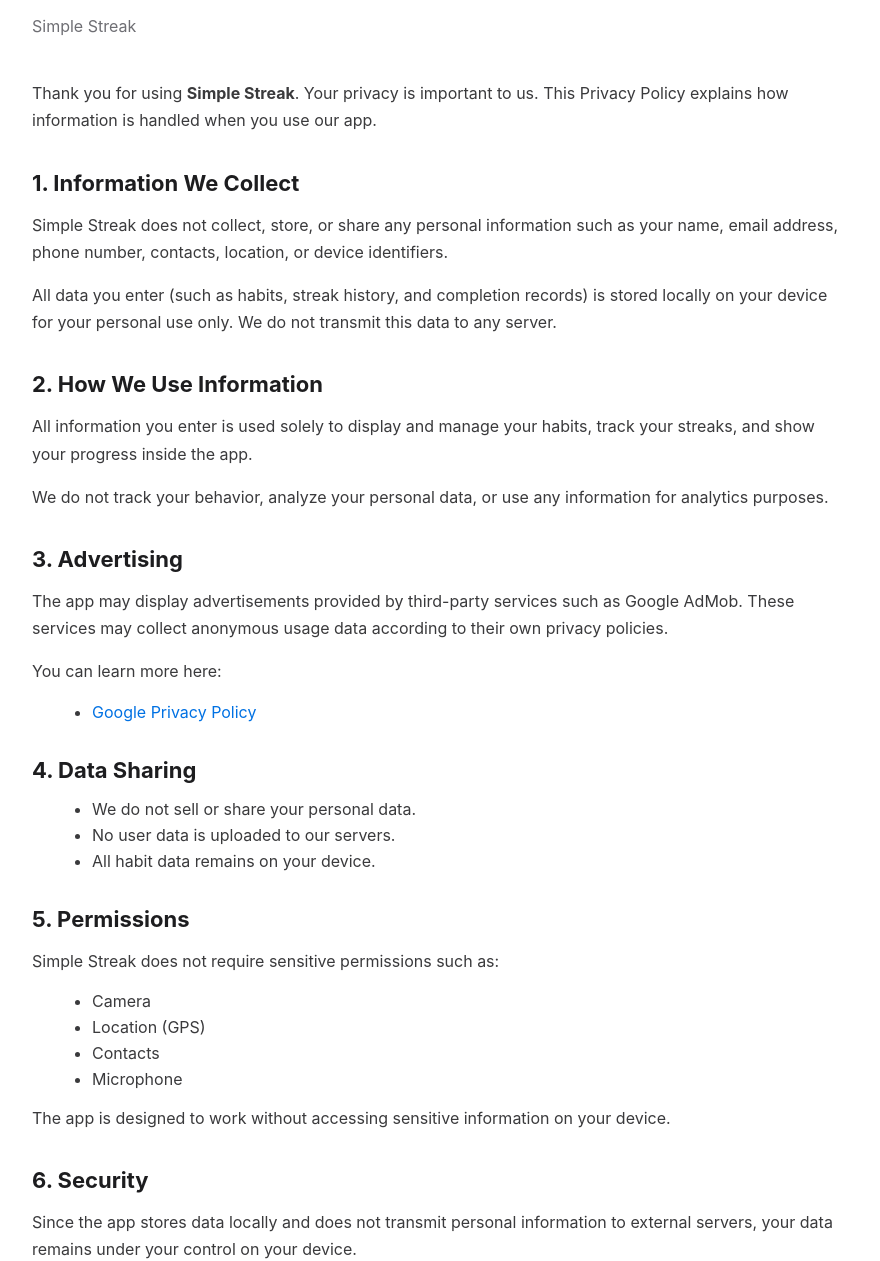
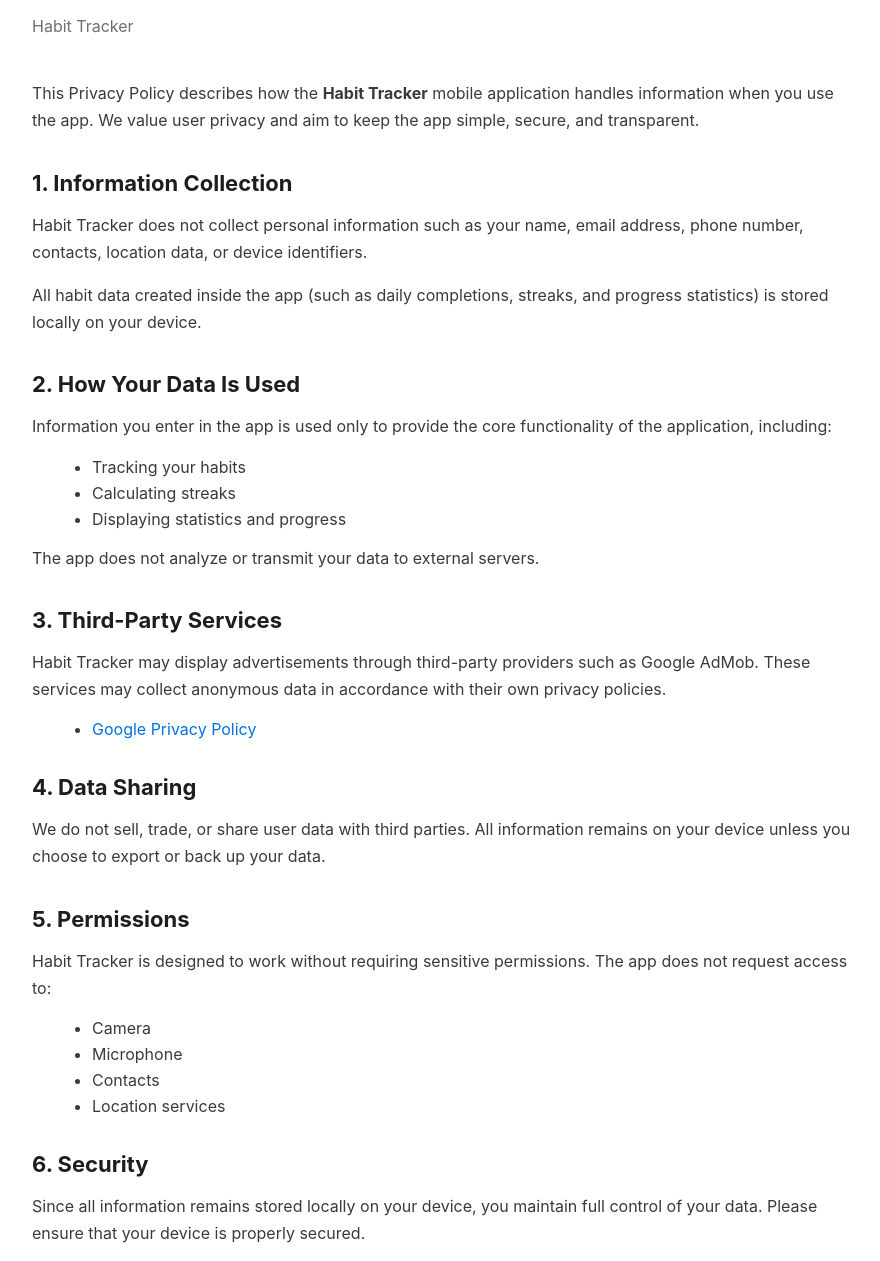
Before and after one commit to appbridgevietnam/appbridgevietnam.github.io, a plain HTML site: page policy/simple-streak-policy.html in a window 1280 px wide. Shown: the part 171-1432 px from the top of the page, without its empty margins (198-1078 px from the left). Drawn offline with Linux system fonts and the light colour scheme.

Commit message:
Update simple-streak-policy.html

```diff
--- a/policy/simple-streak-policy.html
+++ b/policy/simple-streak-policy.html
@@ -3,7 +3,7 @@
 <head>
 <meta charset="UTF-8">
 <meta name="viewport" content="width=device-width, initial-scale=1.0">
-<title>Privacy Policy – Simple Streak</title>
+<title>Privacy Policy – Habit Tracker</title>
 
 <style>
 
@@ -92,47 +92,48 @@
 <div class="container">
 
 <h1>Privacy Policy</h1>
-<p class="subtitle">Simple Streak</p>
+<p class="subtitle">Habit Tracker</p>
 
 <p>
-Thank you for using <strong>Simple Streak</strong>. Your privacy is important to us.
-This Privacy Policy explains how information is handled when you use our app.
+This Privacy Policy describes how the <strong>Habit Tracker</strong> mobile application handles information when you use the app.
+We value user privacy and aim to keep the app simple, secure, and transparent.
 </p>
 
-<h2>1. Information We Collect</h2>
+<h2>1. Information Collection</h2>
 
 <p>
-Simple Streak does not collect, store, or share any personal information such as your name,
-email address, phone number, contacts, location, or device identifiers.
+Habit Tracker does not collect personal information such as your name,
+email address, phone number, contacts, location data, or device identifiers.
 </p>
 
 <p>
-All data you enter (such as habits, streak history, and completion records)
-is stored locally on your device for your personal use only. We do not transmit
-this data to any server.
+All habit data created inside the app (such as daily completions, streaks,
+and progress statistics) is stored locally on your device.
 </p>
 
-<h2>2. How We Use Information</h2>
+<h2>2. How Your Data Is Used</h2>
 
 <p>
-All information you enter is used solely to display and manage your habits,
-track your streaks, and show your progress inside the app.
+Information you enter in the app is used only to provide the core
+functionality of the application, including:
 </p>
 
+<ul>
+<li>Tracking your habits</li>
+<li>Calculating streaks</li>
+<li>Displaying statistics and progress</li>
+</ul>
+
 <p>
-We do not track your behavior, analyze your personal data, or use any information
-for analytics purposes.
+The app does not analyze or transmit your data to external servers.
 </p>
 
-<h2>3. Advertising</h2>
+<h2>3. Third-Party Services</h2>
 
 <p>
-The app may display advertisements provided by third-party services such as Google AdMob.
-These services may collect anonymous usage data according to their own privacy policies.
-</p>
-
-<p>
-You can learn more here:
+Habit Tracker may display advertisements through third-party providers
+such as Google AdMob. These services may collect anonymous data in
+accordance with their own privacy policies.
 </p>
 
 <ul>
@@ -145,54 +146,51 @@
 
 <h2>4. Data Sharing</h2>
 
-<ul>
-<li>We do not sell or share your personal data.</li>
-<li>No user data is uploaded to our servers.</li>
-<li>All habit data remains on your device.</li>
-</ul>
+<p>
+We do not sell, trade, or share user data with third parties.
+All information remains on your device unless you choose to export or back up your data.
+</p>
 
 <h2>5. Permissions</h2>
 
 <p>
-Simple Streak does not require sensitive permissions such as:
+Habit Tracker is designed to work without requiring sensitive permissions.
+The app does not request access to:
 </p>
 
 <ul>
 <li>Camera</li>
-<li>Location (GPS)</li>
+<li>Microphone</li>
 <li>Contacts</li>
-<li>Microphone</li>
+<li>Location services</li>
 </ul>
-
-<p>
-The app is designed to work without accessing sensitive information on your device.
-</p>
 
 <h2>6. Security</h2>
 
 <p>
-Since the app stores data locally and does not transmit personal information
-to external servers, your data remains under your control on your device.
+Since all information remains stored locally on your device,
+you maintain full control of your data.
+Please ensure that your device is properly secured.
 </p>
 
 <h2>7. Children’s Privacy</h2>
 
 <p>
-Simple Streak does not knowingly collect personal information from children under 13.
-The app is safe to use for users of all ages.
+Habit Tracker does not knowingly collect personal information
+from children under the age of 13.
 </p>
 
-<h2>8. Changes to This Policy</h2>
+<h2>8. Updates to This Policy</h2>
 
 <p>
-We may update this Privacy Policy from time to time.
-Any changes will be published on this page with an updated date.
+We may update this Privacy Policy occasionally.
+Any changes will be posted on this page with the updated date.
 </p>
 
 <h2>9. Contact</h2>
 
 <p>
-If you have any questions about this Privacy Policy,
+If you have any questions regarding this Privacy Policy,
 please contact us:
 </p>
 
```
